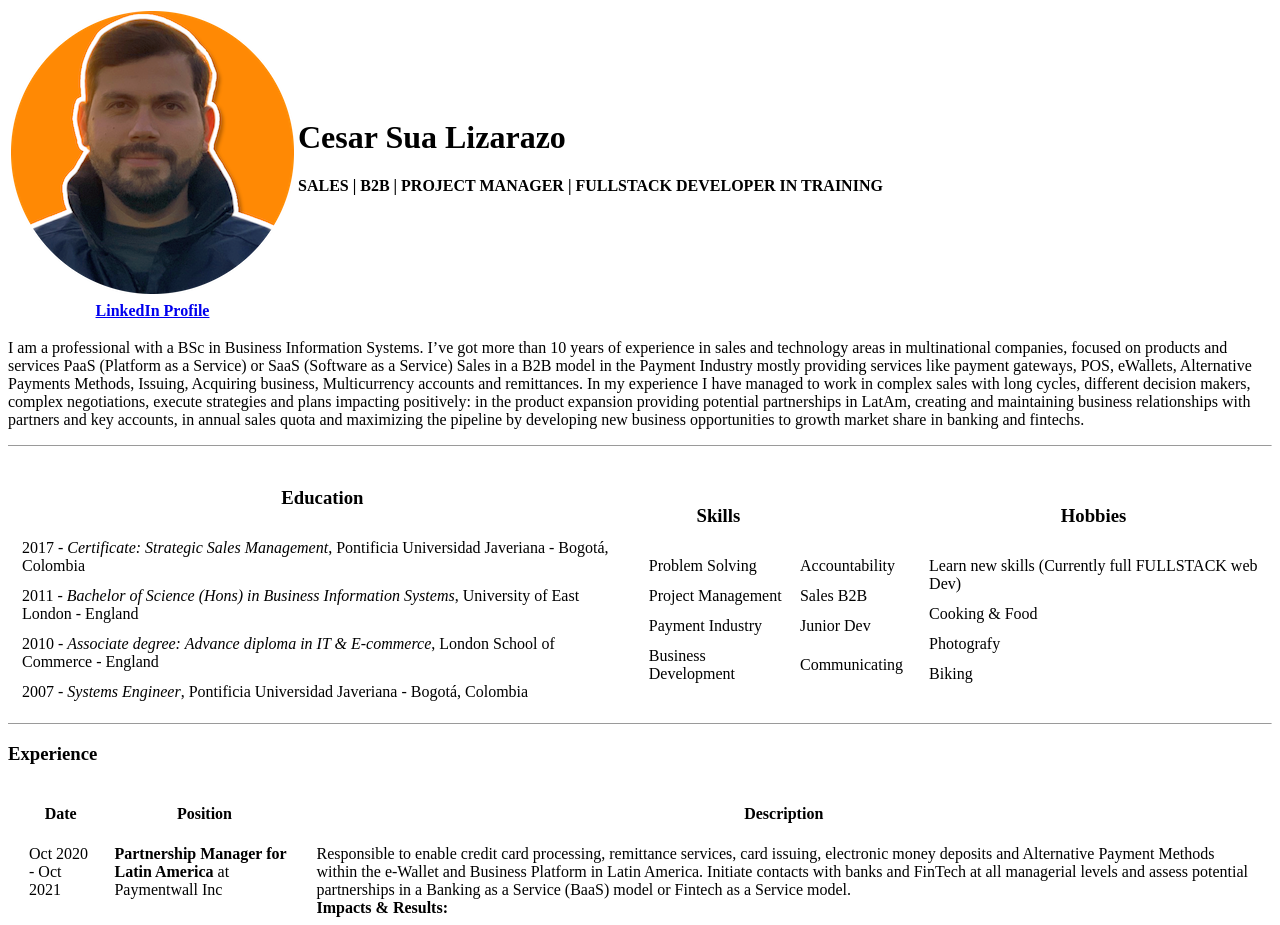
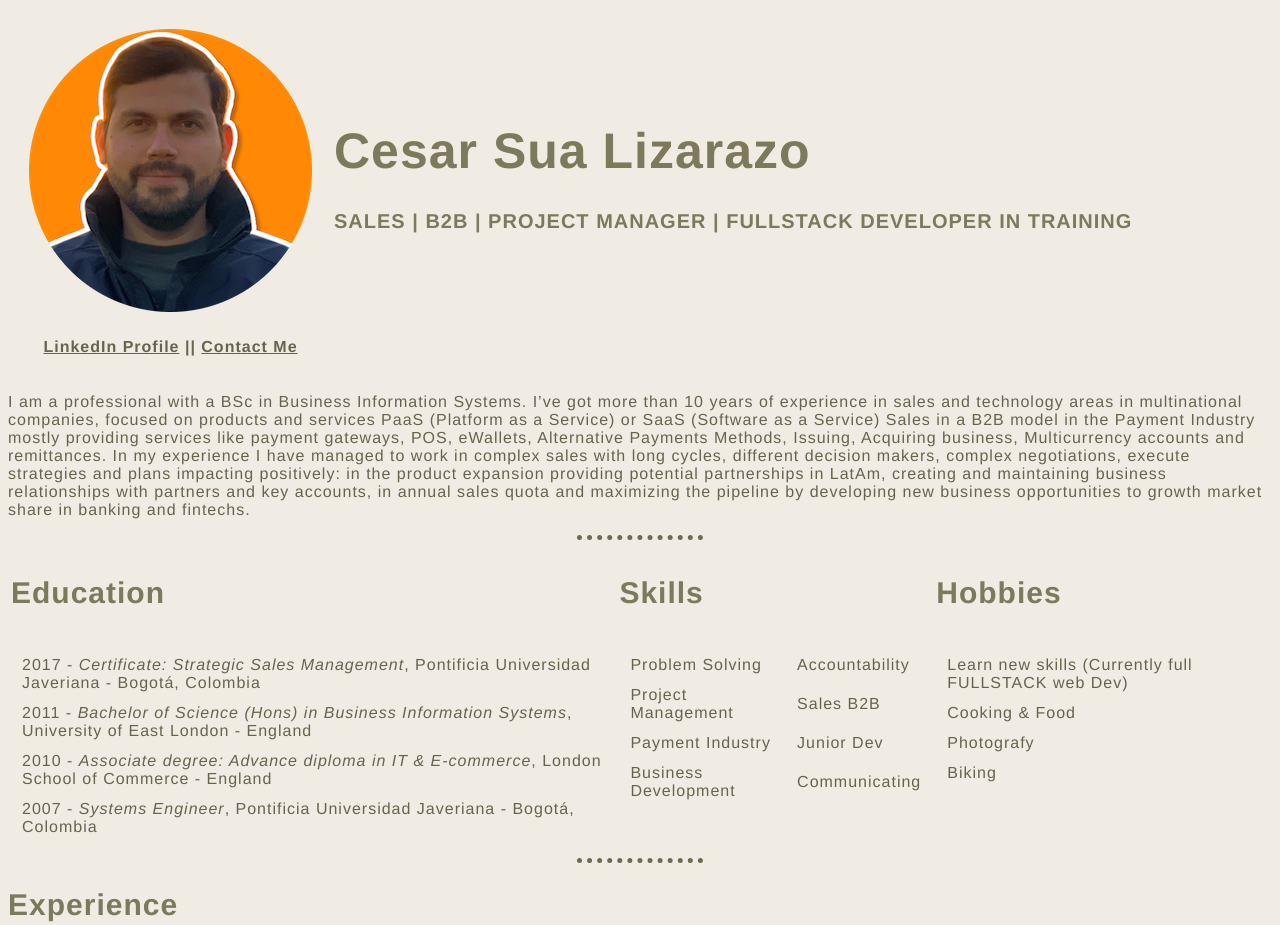
Before and after one commit to cesarsualizarazo/resume, a plain HTML site: page index.html in a window 1280 px wide. Shown: the top 925 px of the page. Drawn offline with Linux system fonts and the light colour scheme.

Commit message:
Add files via upload

```diff
--- /dev/null
+++ b/css/styles.css
@@ -0,0 +1,40 @@
+body {
+  background-color: #F0ECE3
+}
+
+hr{
+  border-style: none;
+  border-top-style: dotted;
+  border-color: #6e6b50;
+  border-width: 5px;
+  width: 10%;
+}
+
+h1 {
+  color: #7c795d; font-family: 'Helvetica Neue', sans-serif; font-size: 50px; font-weight: bold; letter-spacing: 1px; line-height: 1; text-align: left;
+}
+h2{
+  color: #7c795d; font-family: 'Helvetica Neue', sans-serif; font-size: 30px;letter-spacing: 1px;
+}
+h3{
+  color: #7c795d; font-family: 'Helvetica Neue', sans-serif; font-size: 20px;letter-spacing: 1px;
+}
+a{
+  color:#66644d;font-family: 'Helvetica Neue', sans-serif;
+}
+p{
+  color: #66644d;font-family: 'Helvetica Neue', sans-serif; justify-content: flex-end;letter-spacing: 1px;
+}
+td{
+  color: #66644d;font-family: 'Helvetica Neue', sans-serif; justify-content: flex-end;letter-spacing: 1px;
+}
+th{
+  color:#66644d;font-family: 'Helvetica Neue', sans-serif;
+}
+
+/* a:link { color: blue; }          /* Unvisited links */
+/* a:visited { color: purple; }     /* Visited links */
+/* a:hover { background: yellow; }  /* Hovered links */
+/* a:active { color: red; }         /* Active links */
+
+/* p:active { background: #eee; }   /* Active paragraphs */
--- a/index.html
+++ b/index.html
@@ -4,23 +4,24 @@
 <head>
   <meta charset="utf-8">
   <title>Cesar's Personal Website</title>
-  <meta name="description" content="My purpose is to help build great experiences that add value into the people lives.">
+  <meta name="description" content="Looking always to contribute to make life easier to peolple and busuniess and make things happen">
   <meta name="author" content="Cesar Sua Lizarazo">
-  <meta name="keywords" content="Cesar Sua Lizarazo, Cesar Sua, Sales, HTML, CSS, JavaScript, Payments">
+  <meta name="keywords" content="Cesar Sua Lizarazo, Sales, HTML, CSS, JavaScript, Payments">
   <link rel="icon" href="Images/cesar11.PNG">
+  <link rel="stylesheet" href="css/styles.css">
 </head>
 
 <body>
-  <table>
+  <table cellspacing="20">
     <tr>
       <td><img src="Images/cesar11.PNG" alt="Cesar Sua"></td>
       <td>
         <h1>Cesar Sua Lizarazo</h1>
-        <p><strong>SALES | B2B | PROJECT MANAGER | FULLSTACK DEVELOPER IN TRAINING</strong></p>
+        <h3>SALES | B2B | PROJECT MANAGER | FULLSTACK DEVELOPER IN TRAINING</h3>
       </td>
     </tr>
     <tr>
-      <td align="center"><strong><a href="https://www.linkedin.com/in/cesar-sua-lizarazo">LinkedIn Profile</a></strong></td>
+      <td align="center"><strong><a class="linkedin" href="https://www.linkedin.com/in/cesar-sua-lizarazo"><i class="fa fa-linkedin"></i>LinkedIn Profile</a> || <strong><a href="Contact.HTML">Contact Me</strong> </strong></td>
     </tr>
   </table>
 
@@ -37,25 +38,23 @@
   <hr size="1">
   <table>
     <tr>
-      <td>
+      <td valign="top">
         <table cellspacing="10">
-          <thead>
-            <th><h3>Education</h3></th>
-          </thead>
           <tbody>
-              <tr><td>2017 - <em>Certificate: Strategic Sales Management</em>, Pontificia Universidad Javeriana - Bogotá, Colombia</td></tr>
-              <tr><td>2011 - <em>Bachelor of Science (Hons) in Business Information Systems</em>, University of East London - England</td></tr>
-              <tr><td>2010 - <em>Associate degree: Advance diploma in IT & E-commerce</em>, London School of Commerce - England</td></tr>
-              <tr><td>2007 - <em>Systems Engineer</em>, Pontificia Universidad Javeriana - Bogotá, Colombia</td></tr>
+            <tr><h2>Education</h2></tr>
+            <tr><td>2017 - <em>Certificate: Strategic Sales Management</em>, Pontificia Universidad Javeriana - Bogotá, Colombia</td></tr>
+            <tr><td>2011 - <em>Bachelor of Science (Hons) in Business Information Systems</em>, University of East London - England</td></tr>
+            <tr><td>2010 - <em>Associate degree: Advance diploma in IT & E-commerce</em>, London School of Commerce - England</td></tr>
+            <tr><td>2007 - <em>Systems Engineer</em>, Pontificia Universidad Javeriana - Bogotá, Colombia</td></tr>
           </tbody>
         </table>
       </td>
-      <td>
+      <td valign="top">
         <table cellspacing="10">
-          <thead>
-            <th><h3>Skills</h3></th>
-          </thead>
           <tbody>
+            <tr>
+              <h2>Skills</h2>
+            </tr>
             <tr>
               <td>Problem Solving</td>
               <td>Accountability</td>
@@ -76,12 +75,10 @@
         </table>
       </td>
 
-      <td>
+      <td valign="top">
         <table cellspacing="10">
-          <thead>
-            <th valign="top"><h3>Hobbies</h3></th>
-          </thead>
           <tbody>
+            <tr><h2>Hobbies</h2></tr>
             <tr>
               <td>Learn new skills (Currently full FULLSTACK web Dev)</td>
             </tr>
@@ -103,7 +100,7 @@
 
     <hr size="1">
 
-  <h3>Experience</h3>
+  <h2>Experience</h2>
   <table cellspacing="20">
     <thead>
       <tr>
```
Also changed, not shown: Contact.html (added, +37 -0 lines).
